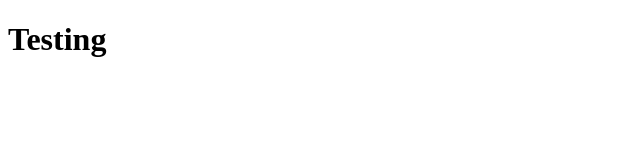
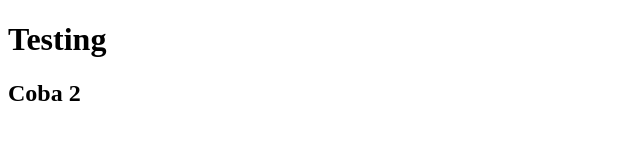
Before and after one commit to Sybilmar/testing, a plain HTML site: page index.html in a window 1280 px wide. Shown: the whole page, without its empty margins (0-640 px from the left). Drawn offline with Linux system fonts and the light colour scheme.

Commit message:
teks coba 2

```diff
--- a/index.html
+++ b/index.html
@@ -7,5 +7,6 @@
 </head>
 <body>
     <h1>Testing</h1>
+    <h2>Coba 2</h2>
 </body>
 </html>
```
